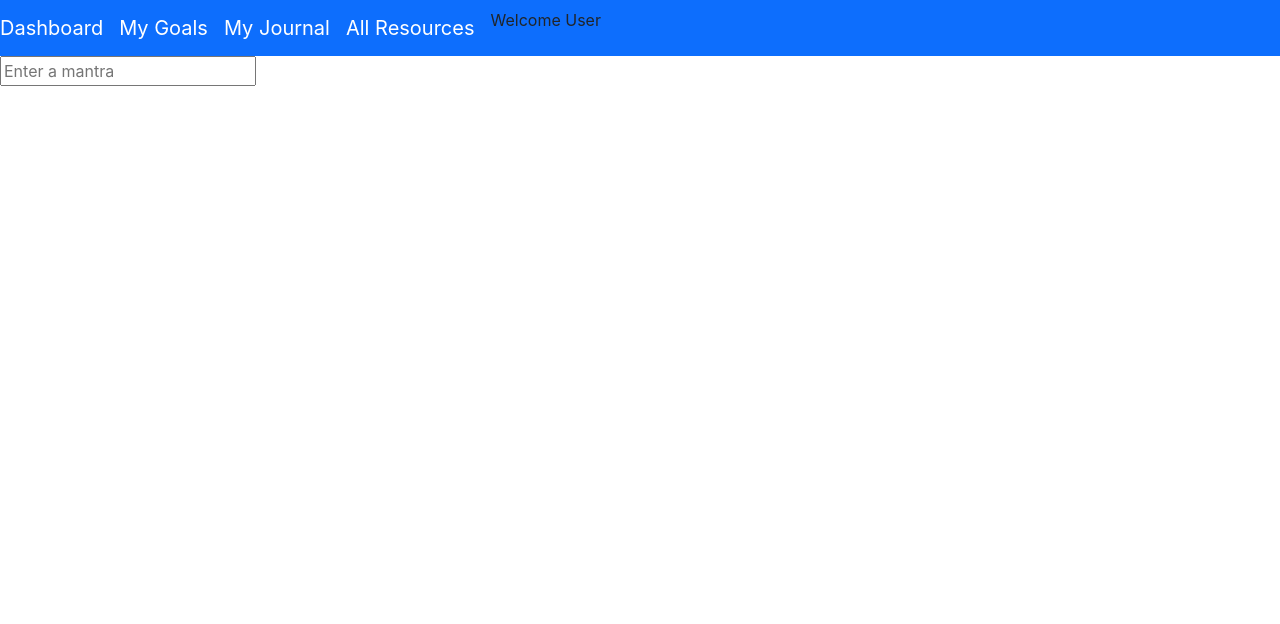
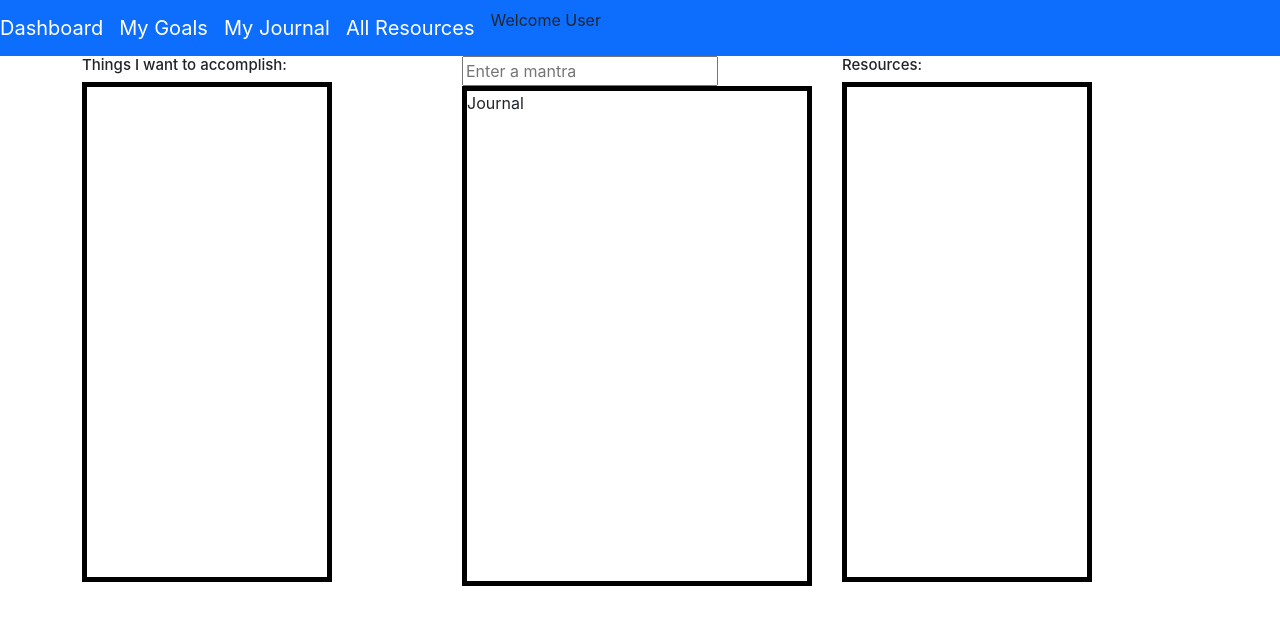
Before and after one commit to grahamelphick/motivator, a React (Create React App) app in the folder client/: page / in a window 1280 px wide. Shown: the top 624 px of the page. Built offline with nearby package versions, Linux system fonts and the light colour scheme.

Commit message:
Dashboard basic layout created

```diff
--- /dev/null
+++ b/client/src/components/Col/index.js
@@ -0,0 +1,9 @@
+import React from "react";
+
+function Col(props) {
+  const size = props.size.split(" ").map(size => "col-" + size).join(" ");
+
+  return <div className={size}>{props.children}</div>;
+}
+
+export default Col;
--- /dev/null
+++ b/client/src/components/Container/index.js
@@ -0,0 +1,7 @@
+import React from "react";
+
+function Container(props) {
+  return <div className="container" style={props.style}>{props.children}</div>;
+}
+
+export default Container;
--- /dev/null
+++ b/client/src/components/GoalsList/index.js
@@ -0,0 +1,14 @@
+import React from "react";
+
+function GoalsList() {
+  return (
+    <div>
+          <h1 style={{ fontSize: "15px" }}> Things I want to accomplish:</h1>
+      <div
+        style={{ width: "250px", height: "500px", border: "5px solid #000" }}
+      ></div>
+    </div>
+  );
+}
+
+export default GoalsList;
--- /dev/null
+++ b/client/src/components/Journal/index.js
@@ -0,0 +1,11 @@
+import React from "react";
+
+function Journal() {
+    return (
+        <div>
+            <div style={{ width: "350px", height: "500px", border: "5px solid #000" }}>Journal</div>
+        </div>
+    )
+}
+
+export default Journal
--- /dev/null
+++ b/client/src/components/ResourcesList/index.js
@@ -0,0 +1,12 @@
+import React from "react";
+
+function Resources() {
+    return (
+        <div>
+            <h1 style={{ fontSize: "15px" }}>Resources:</h1>
+            <div style={{ width: "250px", height: "500px", border: "5px solid #000" }}></div>
+        </div>
+    )
+}
+
+export default Resources
--- /dev/null
+++ b/client/src/components/Row/index.js
@@ -0,0 +1,7 @@
+import React from "react";
+
+function Row(props) {
+  return <div className="row">{props.children}</div>;
+}
+
+export default Row;
--- a/client/src/pages/Dashboard.js
+++ b/client/src/pages/Dashboard.js
@@ -1,13 +1,30 @@
 import React from "react";
 import Mantra from "../components/Mantra";
+import GoalsList from "../components/GoalsList";
+import ResourcesList from "../components/ResourcesList";
+import Journal from "../components/Journal";
+import Container from "../components/Container";
+import Col from "../components/Col";
+import Row from "../components/Row";
+import "./pages.css"
 
 function Dashboard() {
     return (
-        <div>
-            <Mantra></Mantra>
-        </div>
+        <Container>
+            <Row>
+                <Col size="md-4">
+                    <GoalsList></GoalsList>
+                </Col>
+                <Col size="md-4">
+                    <Mantra></Mantra>
+                    <Journal></Journal>
+                </Col>
+                <Col size="md-4">
+                    <ResourcesList></ResourcesList>
+                </Col>
+            </Row>
+        </Container>
     );
 }
 
-
 export default Dashboard;
--- /dev/null
+++ b/client/src/pages/pages.css
@@ -0,0 +1,3 @@
+h1 {
+    font-size: 12;
+}
```
Also changed, not shown: 2 other files (tests, documents, lock files or other folders).
